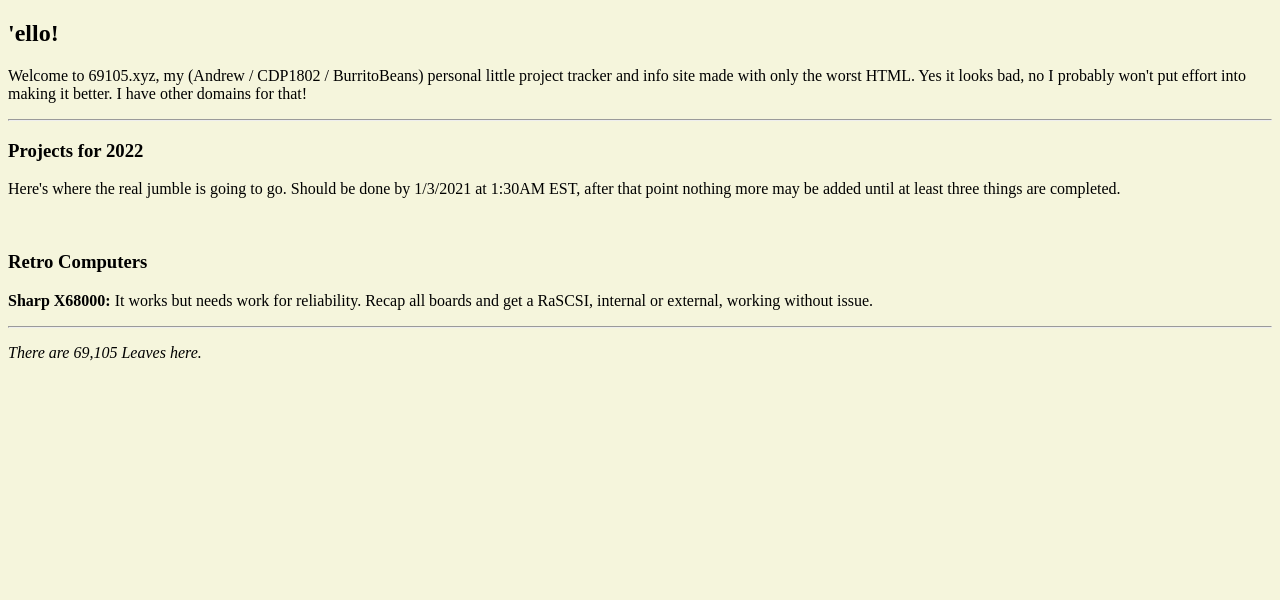
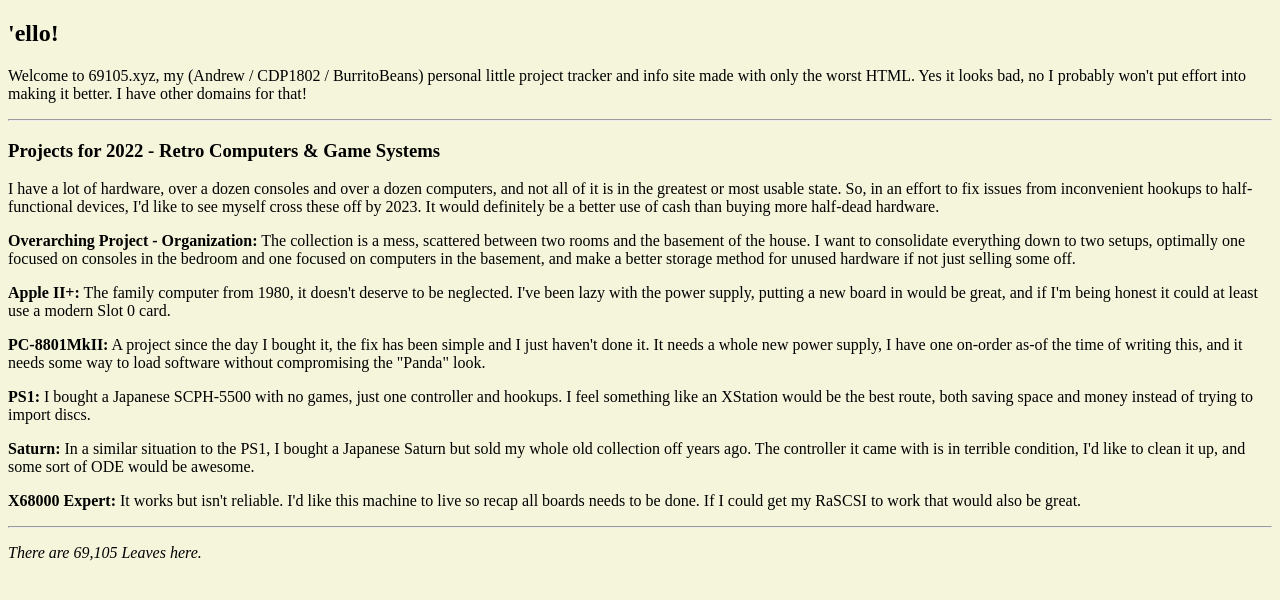
Before and after one commit to Terwilliger69105/69105.xyz, a plain HTML site: page index.html in a window 1280 px wide. Drawn offline with Linux system fonts and the light colour scheme.

Commit message:
Update index.html

```diff
--- a/index.html
+++ b/index.html
@@ -13,13 +13,15 @@
   </article>
   <hr>
   <article>
-    <h3>Projects for 2022</h3>
-    <p>Here's where the real jumble is going to go. Should be done by 1/3/2021 at 1:30AM EST, after that point nothing more may be added until at least three things are completed.</p>
-    <br>
-    <h3>Retro Computers</h3>
-    <p><b>Sharp X68000:</b> It works but needs work for reliability. Recap all boards and get a RaSCSI, internal or external, working without issue.</p?
+    <h3>Projects for 2022 - Retro Computers & Game Systems</h3>
+    <p>I have a lot of hardware, over a dozen consoles and over a dozen computers, and not all of it is in the greatest or most usable state. So, in an effort to fix issues from inconvenient hookups to half-functional devices, I'd like to see myself cross these off by 2023. It would definitely be a better use of cash than buying more half-dead hardware.</p>
+    <p><b>Overarching Project - Organization:</b> The collection is a mess, scattered between two rooms and the basement of the house. I want to consolidate everything down to two setups, optimally one focused on consoles in the bedroom and one focused on computers in the basement, and make a better storage method for unused hardware if not just selling some off.
+    <p><b>Apple II+:</b> The family computer from 1980, it doesn't deserve to be neglected. I've been lazy with the power supply, putting a new board in would be great, and if I'm being honest it could at least use a modern Slot 0 card.</p>
+    <p><b>PC-8801MkII:</b> A project since the day I bought it, the fix has been simple and I just haven't done it. It needs a whole new power supply, I have one on-order as-of the time of writing this, and it needs some way to load software without compromising the "Panda" look.
+    <p><b>PS1:</b> I bought a Japanese SCPH-5500 with no games, just one controller and hookups. I feel something like an XStation would be the best route, both saving space and money instead of trying to import discs.</p>
+    <p><b>Saturn:</b> In a similar situation to the PS1, I bought a Japanese Saturn but sold my whole old collection off years ago. The controller it came with is in terrible condition, I'd like to clean it up, and some sort of ODE would be awesome.</p>
+    <p><b>X68000 Expert:</b> It works but isn't reliable. I'd like this machine to live so recap all boards needs to be done. If I could get my RaSCSI to work that would also be great.</p>
   </article>
-
   <hr>
 </body>
 
```
